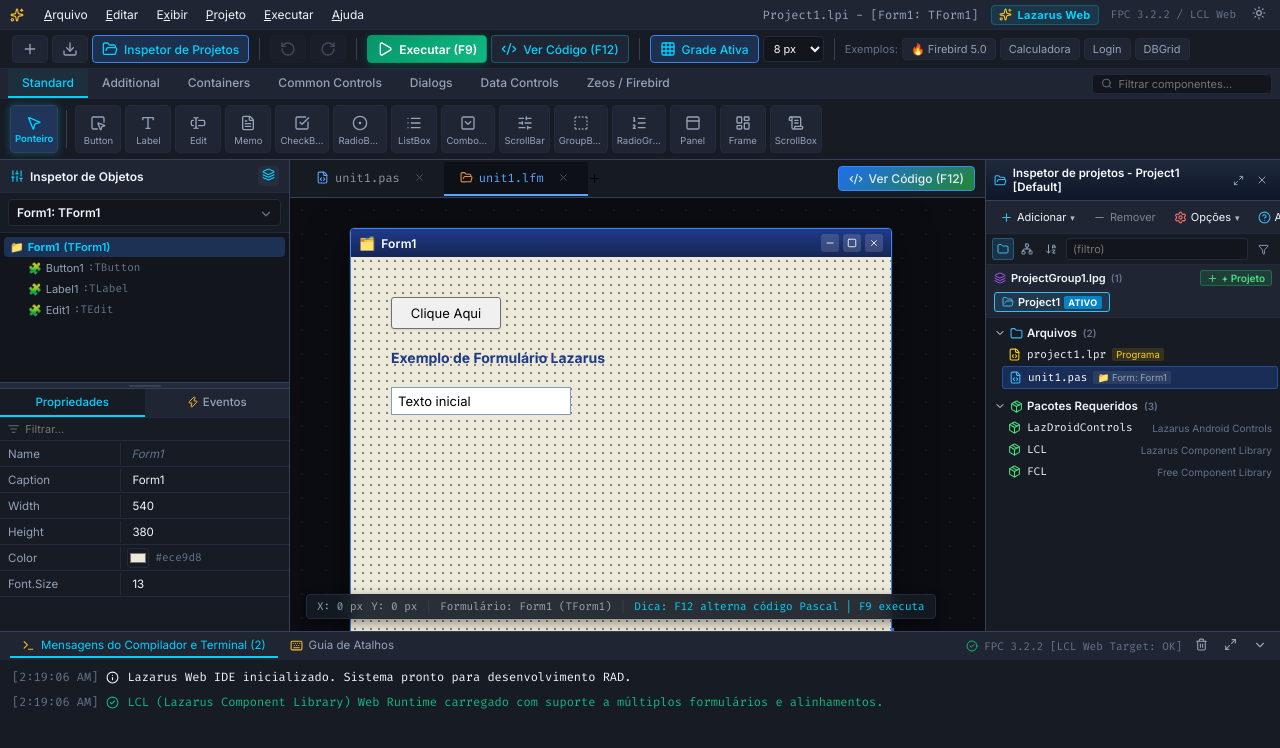
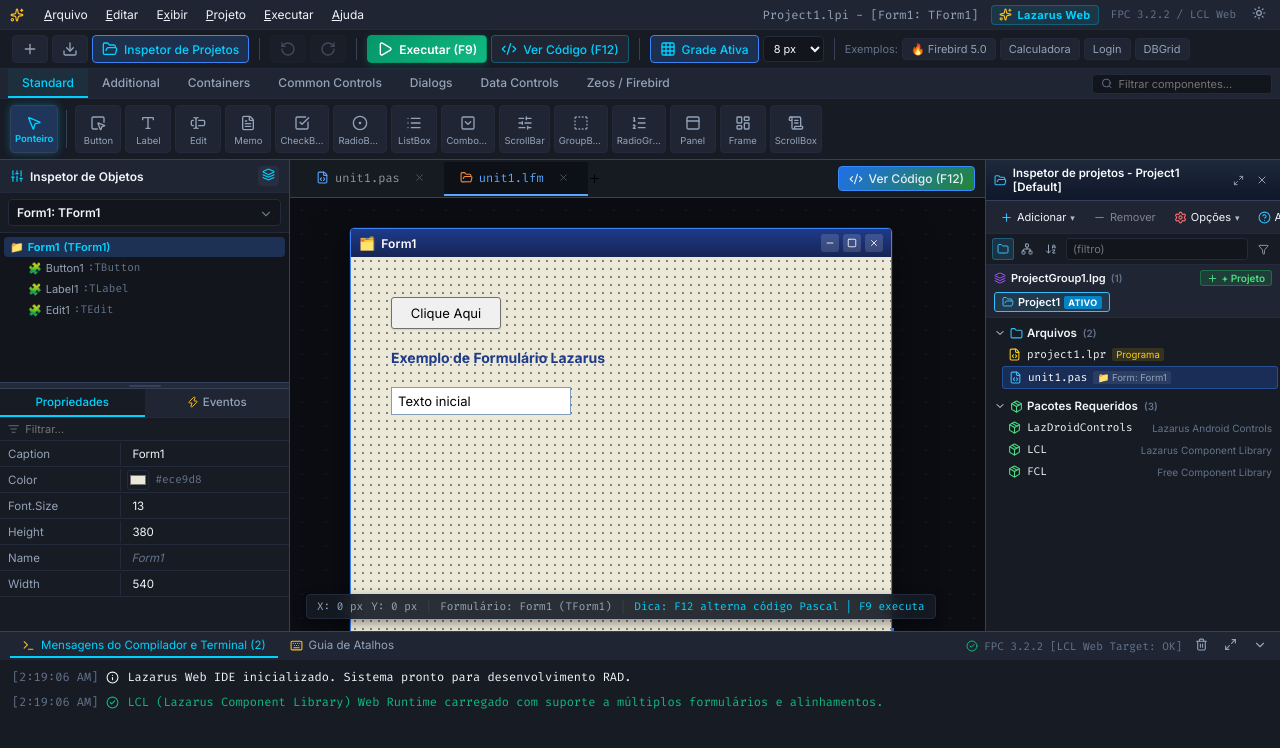
Before and after one commit to mabreu2022/lazaruswebide, a React (Vite) app: page / in a window 1280 px wide. Shown: the top 748 px of the page. Built offline with nearby package versions, Linux system fonts and the light colour scheme.

Commit message:
feat: Object Inspector properties sorted alphabetically

```diff
--- a/src/components/ObjectInspector.tsx
+++ b/src/components/ObjectInspector.tsx
@@ -262,7 +262,7 @@ export const ObjectInspector: React.FC<ObjectInspectorProps> = ({
       {/* Main Properties/Events Grid */}
       <div className="inspector-grid-scroll">
         {activeTab === 'properties' ? (
-          <div className="property-grid">
+          <SortedProps className="property-grid">
             {/* If Form is selected */}
             {isFormSelected && (
               <>
@@ -551,7 +551,7 @@ export const ObjectInspector: React.FC<ObjectInspectorProps> = ({
                     isPC ? { activeTab: i, activePageIndex: i } : { pageIndex: i, activePageIndex: i }
                   );
                   return (
-                    <div className="property-row pages-manager-row">
+                    <div className="property-row pages-manager-row" data-label="Pages">
                       <div className="prop-label-col" title="Pages"><span>Pages</span></div>
                       <div className="prop-value-col pages-manager">
                         <div className="pages-chip-list">
@@ -681,7 +681,7 @@ export const ObjectInspector: React.FC<ObjectInspectorProps> = ({
                 {selectedComp.type === 'TImage' && (
                   <>
                     {filterMatch('Picture', filterQuery) && (
-                      <div className="property-row prop-picture-row">
+                      <div className="property-row prop-picture-row" data-label="Picture">
                         <div className="prop-label-col" title="Picture">
                           <span>Picture</span>
                         </div>
@@ -992,7 +992,7 @@ export const ObjectInspector: React.FC<ObjectInspectorProps> = ({
                 <p>Edição em lote de posição e visibilidade disponível.</p>
               </div>
             )}
-          </div>
+          </SortedProps>
         ) : (
           /* Events Grid */
           <div className="property-grid events-grid">
@@ -1043,6 +1043,33 @@ function filterMatch(label: string, query: string): boolean {
   return label.toLowerCase().includes(query);
 }
 
+// Renders property rows sorted alphabetically (case-insensitive) by their label.
+// Fragments and conditional (false/null) children are flattened first.
+const flattenChildren = (nodes: React.ReactNode): React.ReactElement[] => {
+  const out: React.ReactElement[] = [];
+  React.Children.forEach(nodes, (child) => {
+    if (!React.isValidElement(child)) return;
+    if (child.type === React.Fragment) {
+      out.push(...flattenChildren((child.props as { children?: React.ReactNode }).children));
+    } else {
+      out.push(child);
+    }
+  });
+  return out;
+};
+
+const propLabel = (el: React.ReactElement): string => {
+  const p = el.props as { label?: string; 'data-label'?: string };
+  return p.label ?? p['data-label'] ?? '\uffff';
+};
+
+const SortedProps: React.FC<{ className?: string; children?: React.ReactNode }> = ({ className, children }) => {
+  const sorted = flattenChildren(children)
+    .map((el, i) => ({ el, i }))
+    .sort((a, b) => propLabel(a.el).toLowerCase().localeCompare(propLabel(b.el).toLowerCase(), 'pt-BR') || a.i - b.i)
+    .map(x => x.el);
+  return <div className={className}>{sorted.map((el, i) => React.cloneElement(el, { key: el.key ?? `p${i}` }))}</div>;
+};
 // Individual Property Row Renderer
 interface PropertyRowProps {
   label: string;
```
